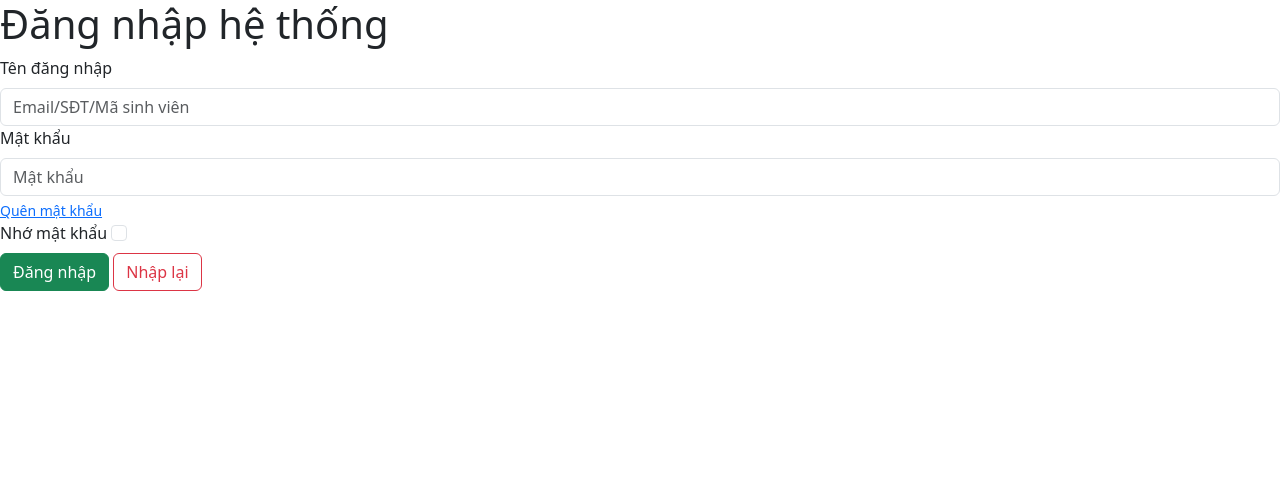
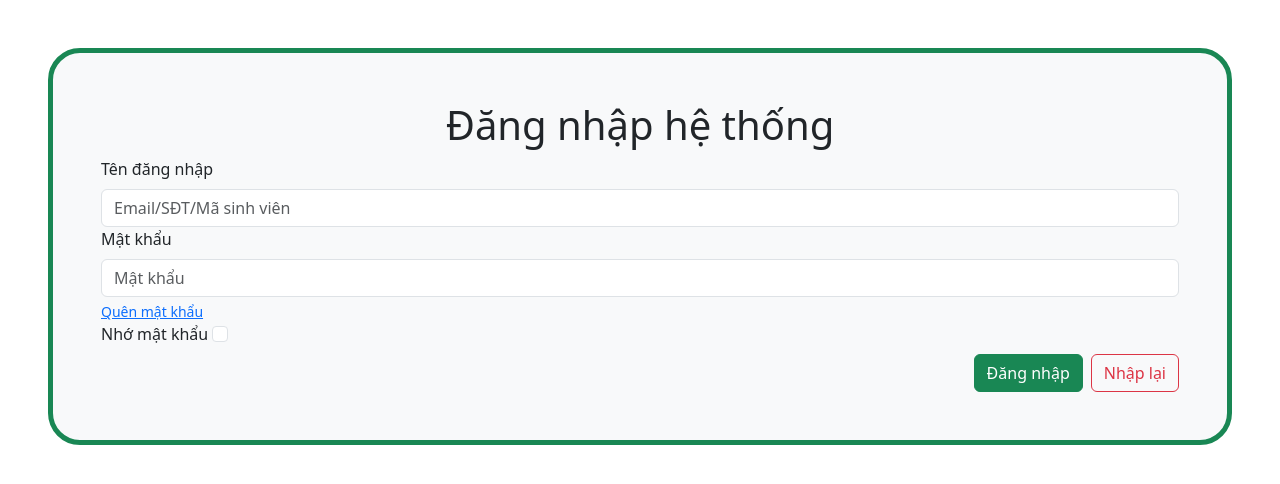
Before and after one commit to 22T1020362/html_css_javascript, a plain HTML site: page form-login.html in a window 1280 px wide. Drawn offline with nearby package versions, Linux system fonts and the light colour scheme.

Commit message:
Update form-login.html

```diff
--- a/form-login.html
+++ b/form-login.html
@@ -11,7 +11,8 @@
     <title>Đăng nhập hệ thống</title>
 </head>
 <body>
-    <h1>Đăng nhập hệ thống</h1>
+    <div class="m-5 border border-success p-5 rounded-5 border-5 bg-light">
+        <h1 style="text-align: center;">Đăng nhập hệ thống</h1>
         <form action="" method="get">
             <!-- <div> -->
                 <!-- <img widht="90%" src="C:\Users\Admin\Pictures" alt="Ảnh"></a> -->
@@ -35,10 +36,11 @@
                 <input class="form-check-input" type="checkbox" name="nhoMatKhau" id="nhoMatKhau">
             </div>
 
-        <div>
-            <button class="btn btn-success" id="lb5" type="submit">Đăng nhập</button>
+            <div class="d-flex justify-content-end">
+                <button class="btn btn-success me-2" id="lb5" type="submit">Đăng nhập</button>
                 <button class="btn btn-outline-danger" id="lb6" type="reset">Nhập lại</button>
             </div>
         </form>
+    </div>
 </body>
 </html>
```
Lines whose indentation alone changed are shown as unchanged.
